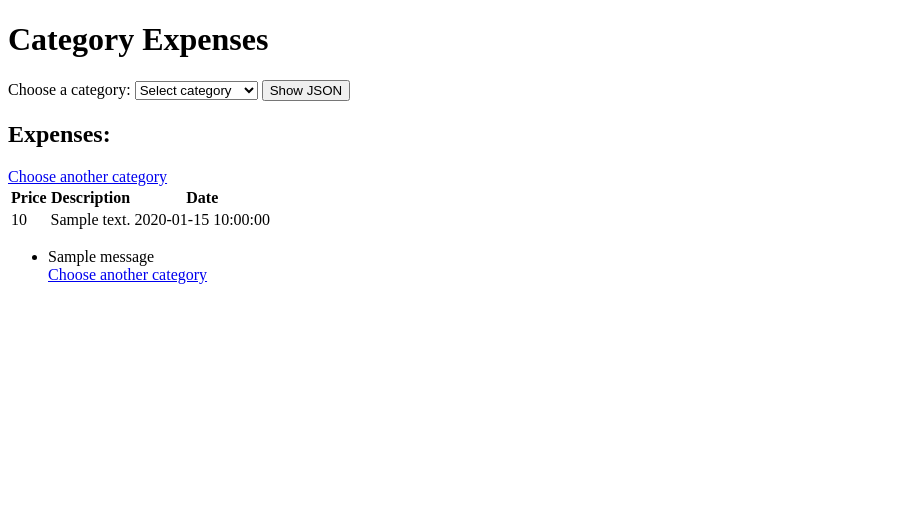
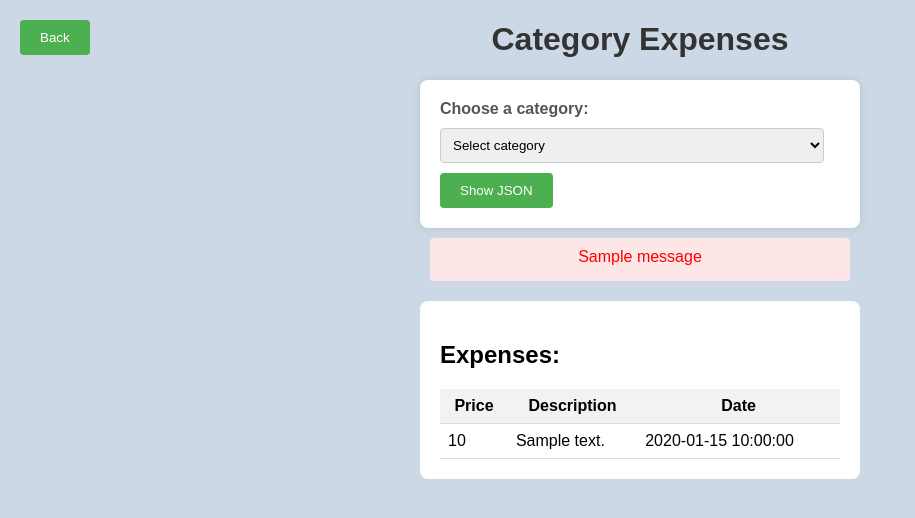
Before and after one commit to AndrijaPerusko/moneycontrol, a Flask app: template money_control/templates/category.html in a window 1280 px wide. Shown: the top 518 px of the page, without its empty margins (0-915 px from the left). Run offline with Flask 3, Linux system fonts and the light colour scheme; the template is opened without the code that fills it: most values are stand-ins (such as "Sample title", 1, 10 or a date in 2020); one stand-in notice (Sample message) is shown.

Commit message:
Facelift update v.2

```diff
--- a/money_control/templates/category.html
+++ b/money_control/templates/category.html
@@ -4,8 +4,122 @@
     <meta charset="UTF-8">
     <meta name="viewport" content="width=device-width, initial-scale=1.0">
     <title>Category Expenses</title>
+    <style>
+        body {
+            font-family: Arial, sans-serif;
+            margin: 0;
+            padding: 0;
+            background-color: #ccd8e5;
+        }
+
+        h1 {
+            text-align: center;
+            color: #333;
+        }
+
+        form {
+            max-width: 400px;
+            margin: 10px auto;
+            padding: 20px;
+            background-color: #fff;
+            border-radius: 8px;
+            box-shadow: 0 0 10px rgba(0, 0, 0, 0.1);
+        }
+
+        label {
+            display: block;
+            margin-bottom: 10px;
+            font-weight: bold;
+            color: #555;
+        }
+
+        select {
+            width: calc(100% - 16px);
+            padding: 8px;
+            margin-bottom: 10px;
+            border-radius: 4px;
+            border: 1px solid #ccc;
+        }
+
+        button {
+            width: auto;
+            padding: 10px 20px;
+            background-color: #4caf50;
+            color: #fff;
+            border: none;
+            border-radius: 4px;
+            cursor: pointer;
+        }
+
+        button:hover {
+            background-color: #45a049;
+        }
+
+        #jsonResult {
+            max-width: 400px;
+            margin: 20px auto;
+            padding: 20px;
+            background-color: #fff;
+            border-radius: 8px;
+        }
+
+        table {
+            width: 100%;
+            border-collapse: collapse;
+        }
+
+        th, td {
+            padding: 8px;
+            border-bottom: 1px solid #ddd;
+        }
+
+        th {
+            background-color: #f2f2f2;
+        }
+
+        a {
+            display: block;
+            margin-top: 20px;
+            text-align: center;
+            color: #088F8F;
+            text-decoration: none;
+        }
+
+        a:hover {
+            color: #076d6d;
+        }
+
+        .error-message {
+            max-width: 400px;
+            color: #f00;
+            background-color: #ffe6e6;
+            padding: 10px;
+            border-radius: 4px;
+            margin-top: 10px;
+            list-style-type: none;
+        }
+
+        .error-message li {
+            margin-bottom: 5px;
+        }
+        .back-button {
+            position: absolute;
+            top: 20px;
+            left: 20px;
+            background-color: #4caf50;
+            color: white;
+            border: none;
+            padding: 10px 20px;
+            border-radius: 4px;
+        }
+        .back-button:hover {
+            background-color: #45a049;
+            cursor: pointer;
+        }
+    </style>
 </head>
 <body>
+    <button class="back-button" onclick="window.location.href='/';">Back</button>
     <h1>Category Expenses</h1>
     <form action="/category" method="post">
         <label for="category">Choose a category:</label>
@@ -17,9 +131,16 @@
         </select>
         <button type="submit">Show JSON</button>
     </form>
-
-
-      <div id="jsonResult">
+    {% with messages = get_flashed_messages() %}
+        {% if messages %}
+            <div class="error-message" style="text-align: center; margin: 0 auto;">
+                {% for message in messages %}
+                    <li>{{ message }}</li>
+                {% endfor %}
+            </div>
+        {% endif %}
+    {% endwith %}
+    <div id="jsonResult">
         {% if final_result %}
             <h2>Expenses:</h2>
             <table>
@@ -39,21 +160,8 @@
                         </tr>
                     {% endfor %}
                 </tbody>
-                    <div>
-                        <a href="/category">Choose another category</a>
-                    </div>
             </table>
         {% endif %}
     </div>
-    {% with messages = get_flashed_messages() %}
-        {% if messages %}
-            <ul>
-            {% for message in messages %}
-                <li>{{ message }}</li>
-                <a href="/category">Choose another category</a>
-            {% endfor %}
-            </ul>
-        {% endif %}
-    {% endwith %}
 </body>
 </html>
--- a/money_control/templates/generate.html
+++ b/money_control/templates/generate.html
@@ -33,20 +33,20 @@
             position: absolute;
             top: 20px;
             left: 20px;
-            background-color: #007bff;
+            background-color: #4caf50;
             color: white;
             border: none;
             padding: 10px 20px;
             border-radius: 4px;
         }
         .back-button:hover {
-            background-color: #0056b3;
+            background-color: #45a049;
             cursor: pointer;
         }
     </style>
 <body>
     <h1>Your Transactions</h1>
-    <button class="back-button" onclick="window.location.href='/';">Back to Home</button>
+    <button class="back-button" onclick="window.location.href='/';">Back</button>
     {% if results %}
         <h2>Results</h2>
         <table>
--- a/money_control/templates/generate_chart.html
+++ b/money_control/templates/generate_chart.html
@@ -46,20 +46,20 @@
             position: absolute;
             top: 20px;
             left: 20px;
-            background-color: #007bff;
+            background-color: #4caf50;
             color: white;
             border: none;
             padding: 10px 20px;
             border-radius: 4px;
         }
         .back-button:hover {
-            background-color: #0056b3;
+            background-color: #45a049;
             cursor: pointer;
         }
     </style>
 </head>
 <body>
-    <button class="back-button" onclick="window.location.href='/';">Back to Home</button>
+    <button class="back-button" onclick="window.location.href='/';">Back</button>
     <h1>Generate Chart</h1>
     <form method="post">
         <input type="submit" value="Generate Chart" class="generate-button">
```
Also changed, not shown: money_control/expenses.json (+41 -20 lines), money_control/routes.py (+8 -5 lines), money_control/templates/date_filter.html (+34 -7 lines), money_control/templates/import_json.html (+20 -2 lines), money_control/templates/index.html (+17 -8 lines), money_control/templates/price_filter.html (+3 -4 lines), money_control/static/chart.jpg.
